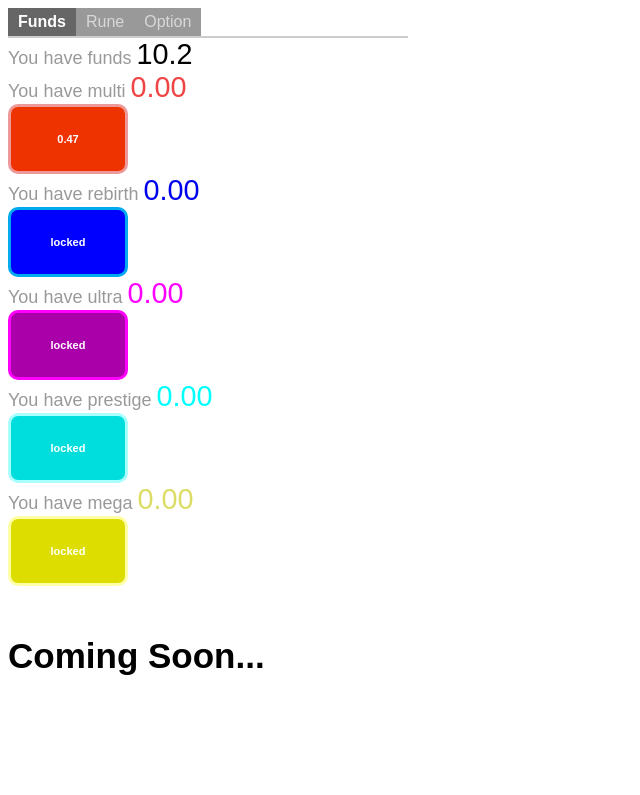
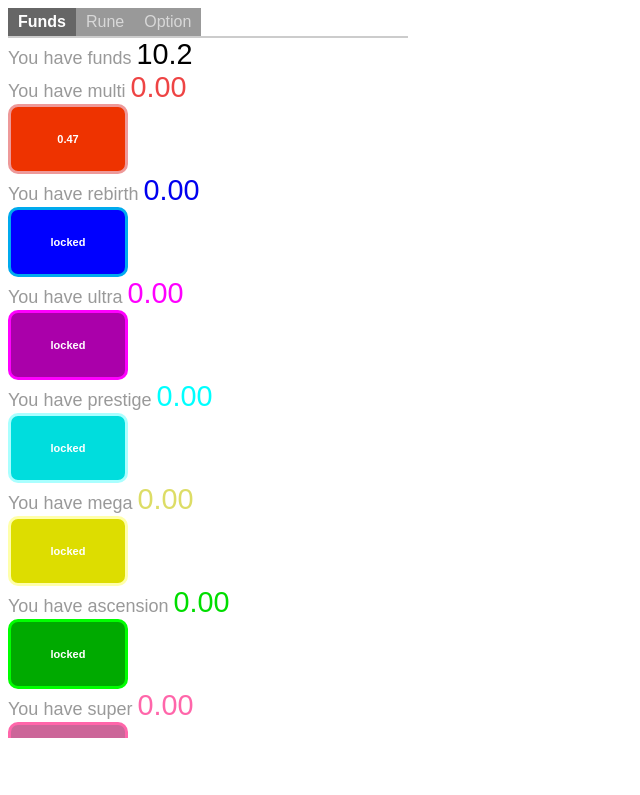
Before and after one commit to tokisoso12-lgtm/Nameless-Prestige-Layer-Game, a plain HTML site: page index.html in a window 1280 px wide. Shown: the whole page, without its empty margins (0-640 px from the left). Drawn offline with Linux system fonts and the light colour scheme.

Commit message:
You like do new prestige
Have you ascension or super

```diff
--- a/index.html
+++ b/index.html
@@ -97,6 +97,28 @@
       <span id="mega-gain-text"></span>
     </button>
 
+    <p class="common">
+      <span class="language korean">승천 (ascension)</span>
+      <span class="language english"> You have ascension </span>
+      <span id="ascension-text" class="money ascension"></span>
+      <span class="language korean">개를 보유 중입니다</span>
+    </p>
+    <button onclick="game.ascension.reset_to_get()"
+      class="prestige_btn ascension">
+      <span id="ascension-gain-text"></span>
+    </button>
+
+    <p class="common">
+      <span class="language korean">슈퍼 (super)</span>
+      <span class="language english"> You have super </span>
+      <span id="super-text" class="money super"></span>
+      <span class="language korean">개를 보유 중입니다</span>
+    </p>
+    <button onclick="game.super.reset_to_get()"
+      class="prestige_btn super">
+      <span id="super-gain-text"></span>
+    </button>
+
     <p class="coming_soon">Coming Soon...</p>
   </div>
 
--- a/script.js
+++ b/script.js
@@ -623,6 +623,18 @@ class Game {
       new Big_Num(1, 1), new Big_Num(2.25, 0), new Big_Num(1.3, 0)
     );
 
+    this.ascension = new Prestige_Formula_Currency(
+      0, [this.funds, this.multi, this.rebirth, this.ultra, this.prestige, this.mega],
+      this.mega, this.legendary_rune, new Big_Num(3.5, 4),
+      new Big_Num(1, 1), new Big_Num(2.25, 0), new Big_Num(1.3, 0)
+    );
+
+    this.super = new Prestige_Formula_Currency(
+      0, [this.funds, this.multi, this.rebirth, this.ultra, this.prestige, this.mega, this.ascension],
+      this.ascension, this.legendary_rune, new Big_Num(9.9999, 4),
+      new Big_Num(1, 1), new Big_Num(2.25, 0), new Big_Num(1.3, 0)
+    );
+
     this.score = new Base_Currency(0);
 
     this.upgrades = {
@@ -666,6 +678,18 @@ class Game {
 
     document.getElementById("mega-gain-text").innerText =
       this.mega.Earn_display();
+
+    document.getElementById("ascension-text").innerText =
+      this.ascension.count.format();
+
+    document.getElementById("ascension-gain-text").innerText =
+      this.ascension.Earn_display();
+
+    document.getElementById("super-text").innerText =
+      this.super.count.format();
+
+    document.getElementById("super-gain-text").innerText =
+      this.super.Earn_display();
   }
 }
 
@@ -802,7 +826,7 @@ const SAVE_KEY = "nameless_prestige_save";
 // 9-1. 저장 데이터 설정
 // ========================================
 
-const SAVE_VERSION = 3;
+const SAVE_VERSION = 4;
 
 const BACKUP_KEY = SAVE_KEY + "_backup";
 
@@ -850,7 +874,9 @@ function isValidSaveData(data) {
     "ultra",
     "prestige",
     "mega",
-    "score"
+    "score",
+    "ascension",
+    "super"
   ];
 
   for (const key of currencies) {
@@ -903,6 +929,8 @@ function createSaveData() {
     prestige: serializeCurrency(game.prestige),
     mega: serializeCurrency(game.mega),
     score: serializeCurrency(game.score),
+    ascension: serializeCurrency(game.ascension),
+    super: serializeCurrency(game.super),
     language: document.getElementById("language-button").textContent.trim(),
 
     dark_mode: document.getElementById("Dark_Mode_Checkbox").checked,
@@ -960,6 +988,20 @@ function migrateSaveData(data) {
 
     data.version = 3;
     version = 3;
+  }
+
+  if (version === 3) {
+    data.ascension = {
+      mantissa: 0,
+      exponent: 0
+    };
+    data.super = {
+      mantissa: 0,
+      exponent: 0
+    };
+
+    data.version = 4;
+    version = 4;
   }
 
   return data;
@@ -1032,7 +1074,9 @@ function applySaveData(saveData) {
     ["ultra", game.ultra],
     ["prestige", game.prestige],
     ["mega", game.mega],
-    ["score", game.score]
+    ["score", game.score],
+    ["ascension", game.ascension],
+    ["super", game.super]
   ];
 
   for (const [key, currency] of currencies) {
--- a/style.css
+++ b/style.css
@@ -151,6 +151,14 @@ body.Dark-Mode {
   color: #dddd66;
 }
 
+.money.ascension {
+  color: #00dd00;
+}
+
+.money.super {
+  color: #ff66aa;
+}
+
 .upgrade_btn {
   background-color: #c8c8c8;
   font-weight: 500;
@@ -218,6 +226,16 @@ body.Dark-Mode {
 .prestige_btn.mega {
   border-color: #ffffaa;
   background-color: #dddd00;
+}
+
+.prestige_btn.ascension {
+  border-color: #00ff00;
+  background-color: #00aa00;
+}
+
+.prestige_btn.super {
+  border-color: #ff66aa;
+  background-color: #cc6699;
 }
 
 .coming_soon {
```
